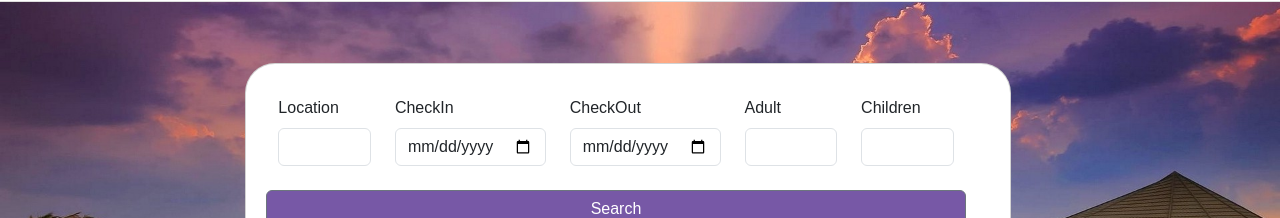
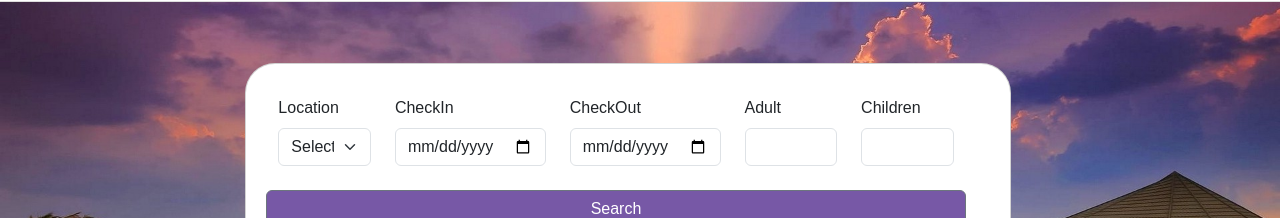
Before and after one commit to surajagrawal01/ResortifyFrontend, a React (Create React App) app: page / in a window 1280 px wide. Shown: the part 100-318 px from the top of the page. Built offline with nearby package versions, Linux system fonts and the light colour scheme.

Commit message:
Minor Changes

```diff
--- a/src/Components/SearchBar.js
+++ b/src/Components/SearchBar.js
@@ -17,6 +17,14 @@ export default function SearchBar() {
     const todayDate = new Date().toISOString().split('T')[0];
 
     const searchInfo = JSON.parse(localStorage.getItem('searchInfo'));
+
+    const options = [
+        { value: 'Bangalore', label: 'Bangalore' },
+        { value: 'Coorg', label: 'Coorg' },
+        { value: 'Ooty', label: 'Ooty' },
+        { value: 'Gokarna', label: 'Gokarna' },
+        { value: 'Munnar', label: 'Munnar' },
+      ];
 
     return (
         <>
@@ -73,11 +81,20 @@ export default function SearchBar() {
                                         <Form className='row'>
                                             <div className='col-md-2'>
                                                 <label className='form-label' htmlFor='location'>Location</label>
-                                                <Field className="form-control" name="location" id="location" list="locations" />
+                                                <Field className="form-select" as="select" name="location" id="location">
+                                                    <option value="" label="Select" />
+                                                    {options.map(option => (
+                                                        <option key={option.value} value={option.value}>
+                                                            {option.label}
+                                                        </option>
+                                                    ))}
+                                                </Field>
+                                                <ErrorMessage name="location" component="div" className="text-danger" />
+                                                {/* <Field className="form-control" name="location" id="location" list="locations" />
                                                 <datalist id="locations">
                                                     <option value="Bangalore" />
                                                 </datalist>
-                                                <ErrorMessage name="location" component="div" className="text-danger" />
+                                                <ErrorMessage name="location" component="div" className="text-danger" /> */}
                                             </div>
                                             <div className='col-md-3'>
                                                 <label className='form-label' htmlFor='checkIn'>CheckIn</label>
--- a/src/Components/SearchCity.js
+++ b/src/Components/SearchCity.js
@@ -20,7 +20,6 @@ export default function SearchCity() {
     const checkOut = date.toISOString().split('T')[0]
 
     const handleClick = (city) => {
-        alert(city)
         dispatch(clearResortsData())
         navigate(`/resort-listing?location=${city}&checkIn=${checkIn}&checkOut=${checkOut}&adult=2&children=0`)
     }
@@ -33,14 +32,14 @@ export default function SearchCity() {
                 </Row>
                 <Row>
                     <Col xs={12} md={3} className='my-4'>
-                        <Card style={{ width: '20rem', height: '15rem' }} className='m-auto' onClick={() => handleClick('coorg')}>
+                        <Card style={{ width: '20rem', height: '15rem' }} className='m-auto' onClick={() => handleClick('Coorg')}>
                             <Card.Body style={{ "padding": 0 }}>
                                 <Image src={img1} fluid className='card-image' />
                             </Card.Body>
                         </Card>
                     </Col>
                     <Col xs={12} md={3} className='my-4'>
-                        <Card style={{ width: '20rem', height: '15rem' }} className='m-auto' onClick={() => handleClick('ooty')}>
+                        <Card style={{ width: '20rem', height: '15rem' }} className='m-auto' onClick={() => handleClick('Ooty')}>
                             <Card.Body style={{ "padding": 0 }}>
                                 <Image src={img2} fluid className='card-image' />
                             </Card.Body>
@@ -54,7 +53,7 @@ export default function SearchCity() {
                         </Card>
                     </Col>
                     <Col xs={12} md={3} className='my-4'>
-                        <Card style={{ width: '20rem', height: '15rem' }} className='m-auto' onClick={() => handleClick('Chikmagalur')}>
+                        <Card style={{ width: '20rem', height: '15rem' }} className='m-auto' onClick={() => handleClick('Munnar')}>
                             <Card.Body style={{ "padding": 0 }}>
                                 <Image src={img4} fluid className='card-image' />
                             </Card.Body>
--- a/src/Components/userRegistration/RegistrationPage.js
+++ b/src/Components/userRegistration/RegistrationPage.js
@@ -82,11 +82,11 @@ export default function RegistartionForm() {
                                             <label id="role-radio" className='form-label'>Role: &nbsp;</label>
                                             <span role="group" aria-labelledby="role-radio">
                                             <Field className="form-check-input" type="radio" name="role" value="user" id="user"/> &nbsp;
-                                                <label for="user">
+                                                <label htmlFor="user">
                                                     User
                                                 </label>  &nbsp; &nbsp;
                                                 <Field className="form-check-input" type="radio" name="role" value="owner" id="owner" /> &nbsp;
-                                                <label for="owner">
+                                                <label htmlFor="owner">
                                                     Owner
                                                 </label>
                                             </span> &nbsp;
```
